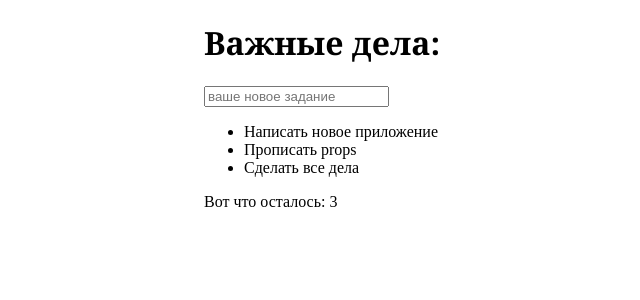
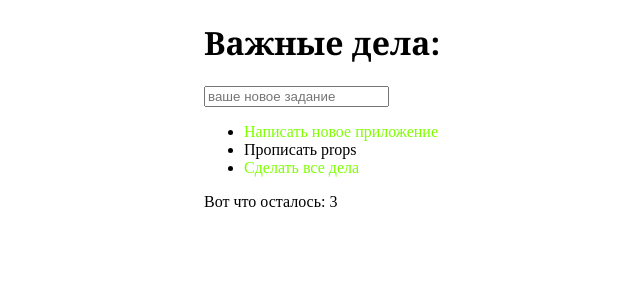
Before and after one commit to WebHeroSchool/do, a React (Create React App) app in the folder todo/: page / in a window 1280 px wide. Shown: the top 300 px of the page, without its empty margins (186-826 px from the left). Built offline with nearby package versions, Linux system fonts and the light colour scheme.

Commit message:
установила classnames

```diff
--- a/todo/package.json
+++ b/todo/package.json
@@ -34,5 +34,8 @@
       "last 1 firefox version",
       "last 1 safari version"
     ]
+  },
+  "devDependencies": {
+    "classnames": "^2.2.6"
   }
 }
--- a/todo/src/components/App/App.js
+++ b/todo/src/components/App/App.js
@@ -6,9 +6,15 @@ import styles from './App.module.css';
 
 const App = () => {
       const items = [
-            { value: 'Написать новое приложение'},
-            { value: 'Прописать props'},
-            { value: 'Сделать все дела'}
+            { value: 'Написать новое приложение',
+              isDone: true
+            },
+            { value: 'Прописать props',
+              isDone: false
+            },
+            { value: 'Сделать все дела',
+              isDone: true
+            }
       ];
       return (<div className={styles.block}>
             <h1 className={styles.title}>Важные дела:</h1>
--- a/todo/src/components/Item/Item.js
+++ b/todo/src/components/Item/Item.js
@@ -1,5 +1,12 @@
 import React from 'react';
+import classnames from 'classnames';
+import styles from './Item.module.css';
 
-const Item = ({ value }) => (<span>{ value }</span>);
+const Item = ({ value, isDone }) => (<span className={
+   classnames ({
+      [styles.item]: true,
+      [styles.done]: isDone
+   })
+}>{ value }</span>);
 
 export default Item;
--- /dev/null
+++ b/todo/src/components/Item/Item.module.css
@@ -0,0 +1,6 @@
+.item {
+   color:black;
+}
+.done {
+   color: chartreuse;
+}
--- a/todo/src/components/ItemList/ItemList.js
+++ b/todo/src/components/ItemList/ItemList.js
@@ -2,7 +2,7 @@ import React from 'react';
 import Item from '../Item/Item';
 
 const ItemList = ({ items }) => (<ul>
-      { items.map(item => ( <li key={item.value}><Item value={ item.value } /></li> ))}
+      { items.map(item => ( <li key={item.value}><Item value={ item.value } isDone={item.isDone} /></li> ))}
 </ul>);
 
 export default ItemList;
```
Also changed, not shown: 1 other file (tests, documents, lock files or other folders).
